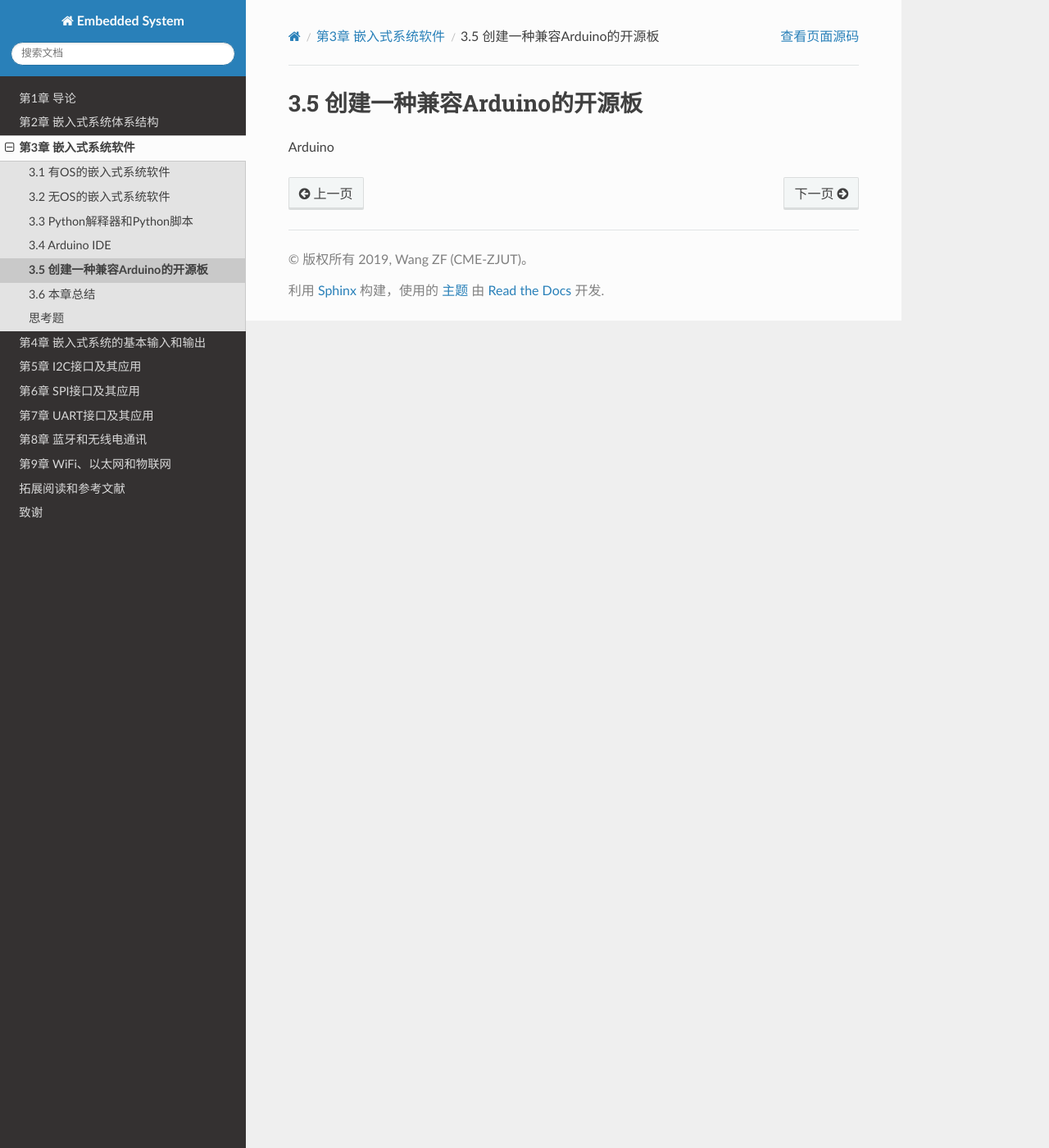
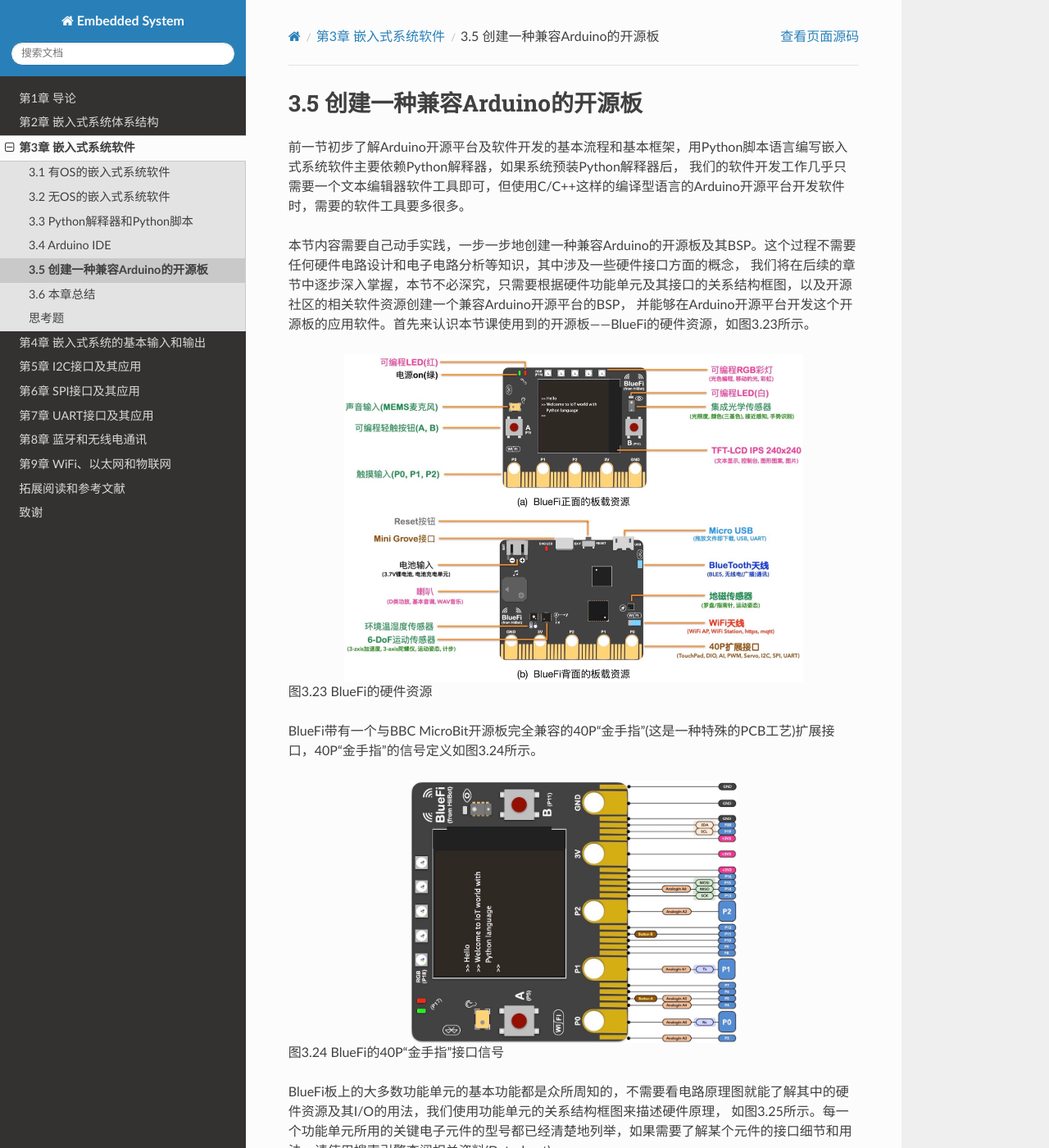
Before and after one commit to BradChan/TheEmbeddedSystem, a Sphinx documentation site: the page built from source/c3_ec_software/create_arduino_board.rst, in a window 1280 px wide and 1400 px high. Shown: the whole window at 82% size. Built offline with Sphinx 7.4.7 and the Read the Docs theme 2.0.0, drawn with Linux system fonts in a browser that asks for light colours; pages that are not in the unit, such as notebooks, are missing from menus; some of the changed text lies outside the part shown.

Commit message:
update ch3.5

```diff
--- a/source/c3_ec_software/create_arduino_board.rst
+++ b/source/c3_ec_software/create_arduino_board.rst
@@ -2,4 +2,46 @@
 3.5 创建一种兼容Arduino的开源板
 ===================================
 
-Arduino
+前一节初步了解Arduino开源平台及软件开发的基本流程和基本框架，用Python脚本语言编写嵌入式系统软件主要依赖Python解释器，如果系统预装Python解释器后，
+我们的软件开发工作几乎只需要一个文本编辑器软件工具即可，但使用C/C++这样的编译型语言的Arduino开源平台开发软件时，需要的软件工具要多很多。
+
+本节内容需要自己动手实践，一步一步地创建一种兼容Arduino的开源板及其BSP。这个过程不需要任何硬件电路设计和电子电路分析等知识，其中涉及一些硬件接口方面的概念，
+我们将在后续的章节中逐步深入掌握，本节不必深究，只需要根据硬件功能单元及其接口的关系结构框图，以及开源社区的相关软件资源创建一个兼容Arduino开源平台的BSP，
+并能够在Arduino开源平台开发这个开源板的应用软件。首先来认识本节课使用到的开源板——BlueFi的硬件资源，如图3.23所示。
+
+.. image:: ../_static/images/c3/bluefi_pcb_hardware_resource.jpg
+  :scale: 25%
+  :align: center
+
+图3.23  BlueFi的硬件资源
+
+BlueFi带有一个与BBC MicroBit开源板完全兼容的40P“金手指”(这是一种特殊的PCB工艺)扩展接口，40P“金手指”的信号定义如图3.24所示。
+
+.. image:: ../_static/images/c3/bluefi_board_40pin_if_signals.jpg
+  :scale: 40%
+  :align: center
+
+图3.24  BlueFi的40P“金手指”接口信号
+
+BlueFi板上的大多数功能单元的基本功能都是众所周知的，不需要看电路原理图就能了解其中的硬件资源及其I/O的用法，我们使用功能单元的关系结构框图来描述硬件原理，
+如图3.25所示。每一个功能单元所用的关键电子元件的型号都已经清楚地列举，如果需要了解某个元件的接口细节和用法，请使用搜索引擎查阅相关资料(Datasheet)。
+
+.. image:: ../_static/images/c3/bluefi_hardware_uints_relation_structure.jpg
+  :scale: 25%
+  :align: center
+
+图3.25  BlueFi的功能单元及其接口(硬件资源和I/O引脚用法)
+
+BlueFi使用nRF52系列的MCU(Arduino官方支持的)——nRF52840作为主控制器，ESP32(非官方支持的)作为网络协处理器，两者之间采用SPI接口互联，
+其中nRF52840的SPI工作在主模式(Master)，ESP32的SPI接口工作在从模式(Slave)。SPI接口的具体细节和编程控制参加第6章。nRF52840片上带有4个独立的
+SPI接口功能单元，一个用作TFT-LCD的接口，一个用作扩展片外FlashROM，一个与ESP32连接，预留一个给40P“金手指”拓展接口。
+
+
+
+
+--------------------------
+
+参考文献：
+::
+
+.. [1]
```
Also changed, not shown: source/_static/images/c3/bluefi_board_40pin_if_signals.jpg (added), source/_static/images/c3/bluefi_hardware_uints_relation_structure.jpg (added), source/_static/images/c3/bluefi_pcb_hardware_resource.jpg (added).
